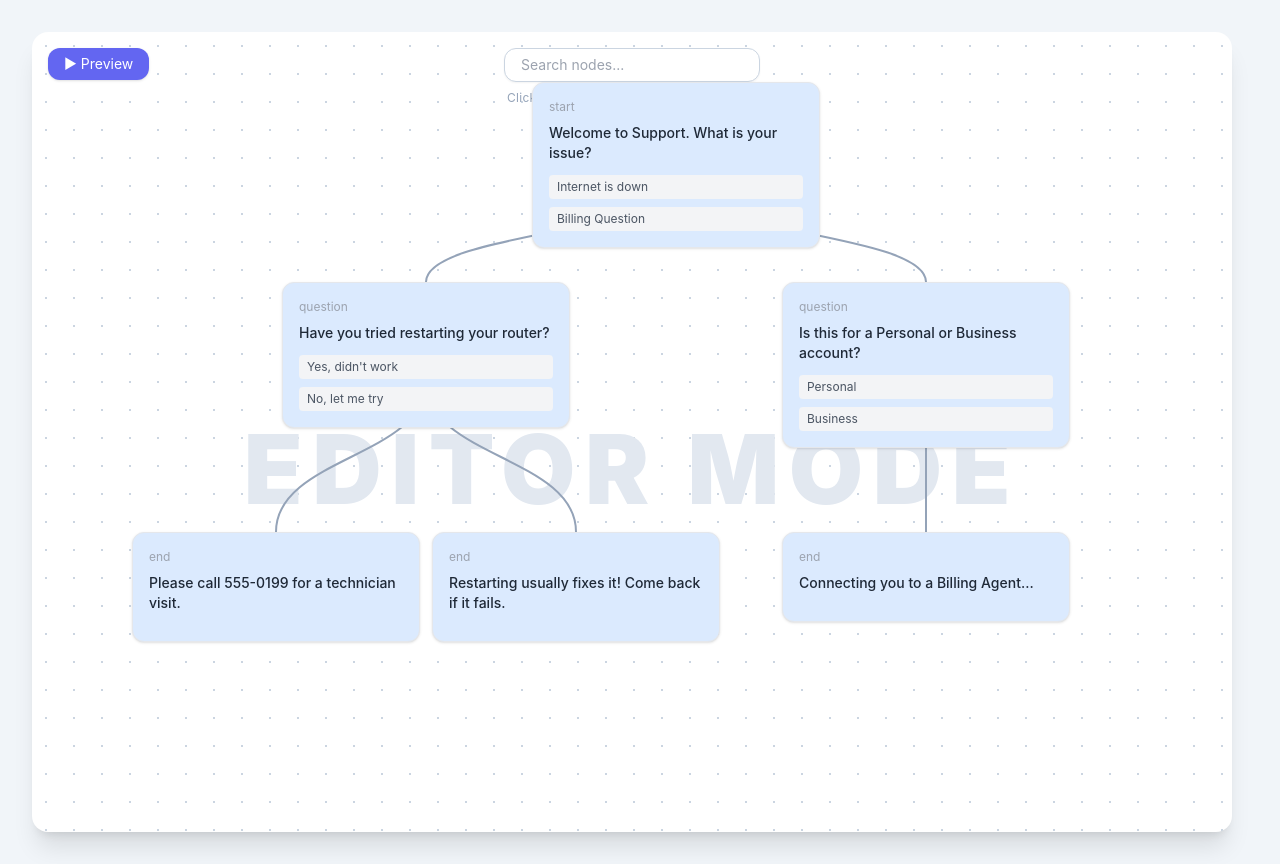
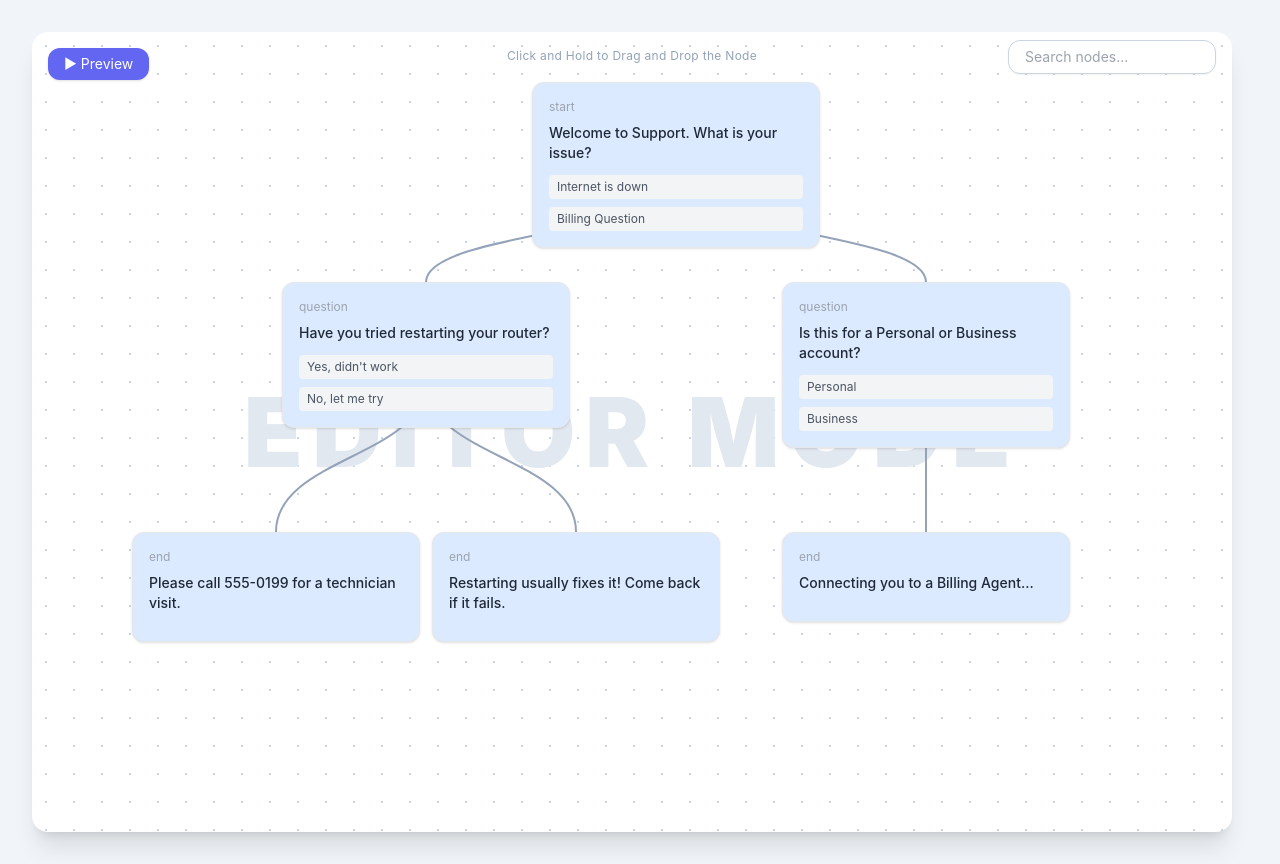
Before and after one commit to Newjul/supportflow-visuals-builder, a React (Vite) app: page / in a window 1280 px wide. Built offline with nearby package versions, Linux system fonts and the light colour scheme.

Commit message:
feat: reposition search bar and hint text on editor canvas. Moved the search bar to the top right of the canvas and centered the drag and drop hint text at the top middle, giving the canvas a cleaner and more intentional layout.

```diff
--- a/src/pages/BuilderPage.jsx
+++ b/src/pages/BuilderPage.jsx
@@ -103,19 +103,21 @@ const handleMouseUp = useCallback(() => {
           backgroundSize: "40px 40px"
          }}>
     <div className="absolute inset-0 flex flex-col items-center pointer-events-none">
-                <div className="mt-4 flex flex-col items-center gap-2 pointer-events-auto">
+
+          <span className="absolute top-4 left-1/2 -translate-x-1/2 text-xs text-slate-400 select-none tracking-wide">
+               Click and Hold to Drag and Drop the Node
+          </span>
+          <div className="absolute top-2 right-4 pointer-events-auto">
               <input
                   type="text"
                   placeholder="Search nodes..."
                   value={searchQuery}
                   onChange={(e) => setSearchQuery(e.target.value)}
-                         className="w-64 px-4 py-1.5 text-sm rounded-xl border border-slate-300
+                  className="w-52 px-4 py-1.5 text-sm rounded-xl border border-slate-300
                   shadow-sm bg-white focus:outline-none focus:ring-2 focus:ring-blue-300"
               />
-                      <span className="text-xs text-slate-400 select-none tracking-wide">
-                       Click and Hold to Drag and Drop the Node
-                      </span>
               </div>
+
             <div className="flex-1 flex items-center justify-center">
                 <span className="text-8xl font-black text-slate-200 select-none tracking-widest">
                      EDITOR MODE
```
Lines whose indentation alone changed are shown as unchanged.
